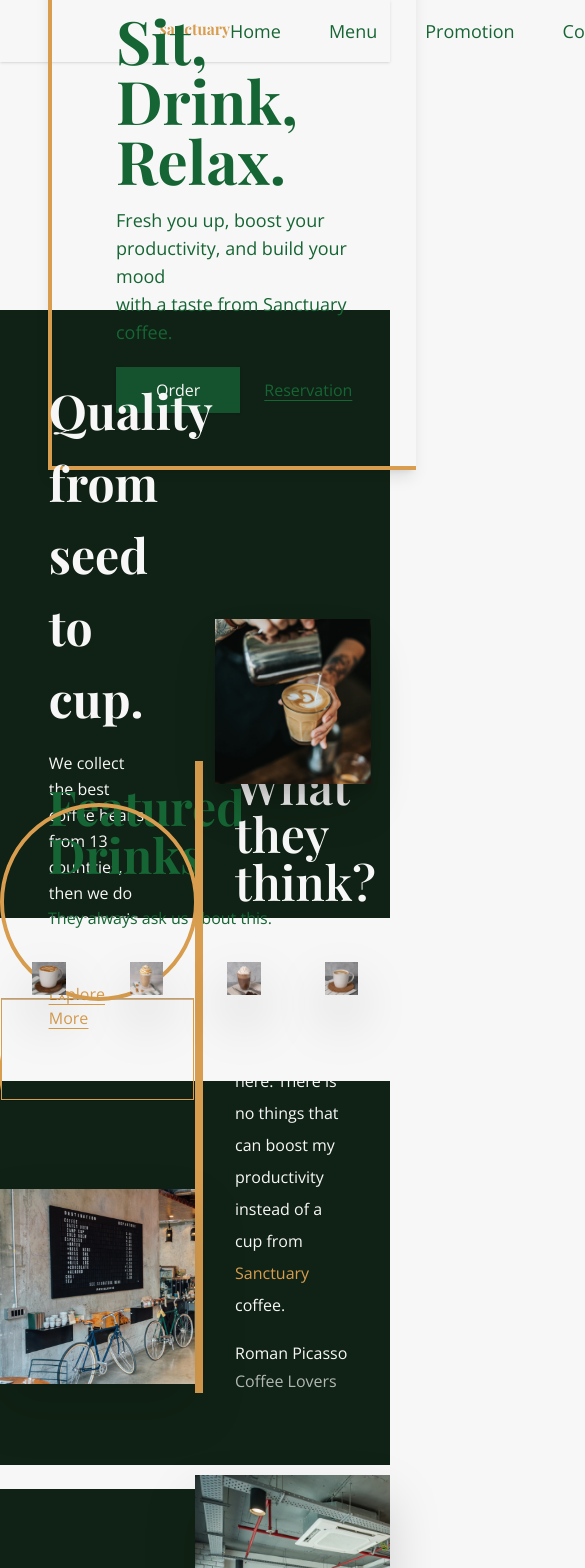
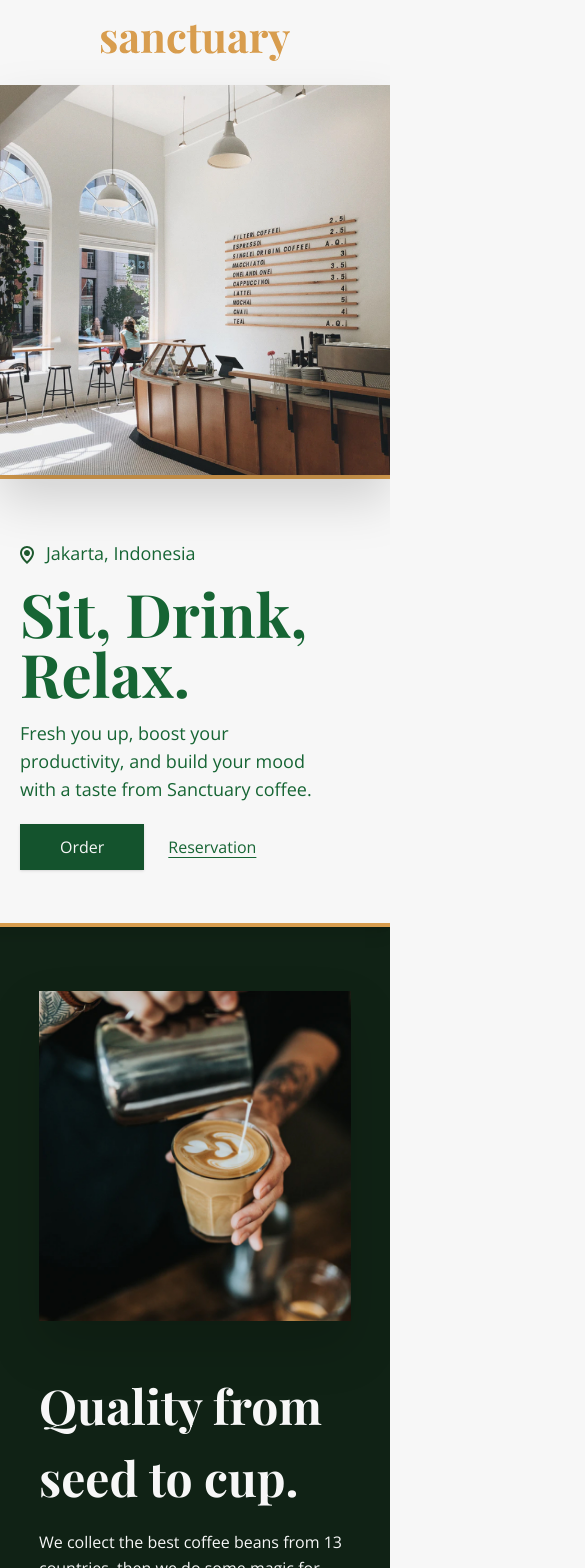
Before and after one commit to donnydevanda/sanctuary, a React (Create React App) app: page / in a window 390 px wide. Shown: the top 1568 px of the page, 585 px wide, since content can reach past the window. Built offline with nearby package versions, Linux system fonts and the light colour scheme.

Commit message:
Home - Responsive

```diff
--- a/src/App.jsx
+++ b/src/App.jsx
@@ -15,8 +15,8 @@
       <Info />
       <Featured />
       <Review />
-      <Facility />
-      <Footer />
+      {/* <Facility />
+      <Footer /> */}
     </>
   );
 }
--- a/src/components/Featured.jsx
+++ b/src/components/Featured.jsx
@@ -3,30 +3,40 @@
 
 export default function Featured() {
   return (
-    <div className="container mx-auto -mt-8">
-      <img src="./square-featured.svg" alt="" className="w-1/2" />
-      <h1 className="text-5xl text-green-800 font-bold font-serif px-12 -mt-80">
-        Featured Drinks
-      </h1>
-      <p className="text-green-800 px-12 mt-7">
-        They always ask us about this.
-      </p>
-      <div className="flex mt-8 z-10">
-        <div className="basis-1/4">
+    <div className="container mx-auto mt-12 md:-mt-8">
+      <div className="w-3/4 mx-auto md:w-full">
+        <img
+          src="./square-featured.svg"
+          alt=""
+          className="invisible md:visible md:w-1/2"
+        />
+        <h1 className="text-5xl text-green-800 font-bold font-serif -mt-24 md:-mt-80 md:px-12">
+          Featured Drinks
+        </h1>
+        <p className="text-green-800 mt-4 md:px-12 md:mt-7">
+          They always ask us about this.
+        </p>
+      </div>
+      <div className="flex flex-col mt-4 md:flex-row md:mt-8">
+        <div className="basis-1/4 mt-4 md:mt-0">
           <Image url="./img-drink-1.jpg" name="Kopi" />
         </div>
-        <div className="basis-1/4">
+        <div className="basis-1/4 mt-4 md:mt-0">
           <Image url="./img-drink-2.jpg" name="Kopi" />
         </div>
-        <div className="basis-1/4">
+        <div className="basis-1/4 mt-4 md:mt-0">
           <Image url="./img-drink-3.jpg" name="Kopi" />
         </div>
-        <div className="basis-1/4">
+        <div className="basis-1/4 mt-4 md:mt-0">
           <Image url="./img-drink-4.jpg" name="Kopi" />
         </div>
       </div>
-      <div className="flex justify-end -mt-48 mr-48 z-0">
-        <img src="./circle-featured.svg" alt="" />
+      <div className="flex justify-end -mt-64">
+        <img
+          src="./circle-featured.svg"
+          alt=""
+          className="invisible md:visible md:w-1/2 md:px-48"
+        />
       </div>
     </div>
   );
--- a/src/components/Hero.jsx
+++ b/src/components/Hero.jsx
@@ -2,12 +2,12 @@
 
 export default function Hero() {
   return (
-    <div className="flex items-center mx-auto mt-16 h-full">
-      <div className="basis-1/2 ml-24">
+    <div className="flex flex-col items-center mx-auto md:flex-row md:mt-16">
+      <div className="basis-1/2 md:ml-24">
         <img src="./img-hero.jpg" alt="" className="mx-auto drop-shadow-2xl" />
       </div>
       <div className="basis-1/2">
-        <div className="bg-transparent border-l-4 border-t-4 border-b-4 border-gold p-16 shadow-lg -mt-56 -ml-12">
+        <div className="bg-transparent shadow-lg border-l-4 border-y-4 border-gold p-16 md:-mt-56 -ml-12">
           <div className="flex items-center">
             <img src="./ic-location.svg" alt="" />
             <p className="text-lg text-green-800 ml-3 -mt-1">
--- a/src/components/Info.jsx
+++ b/src/components/Info.jsx
@@ -3,26 +3,26 @@
 export default function Info() {
   return (
     <>
-      <div className="bg-green-dark h-96 w-full -mt-40"></div>
-      <div className="bg-green-dark h-96 w-full -mt-40"></div>
-      <div className="container mx-auto flex items-center -mt-96">
-        <div className="basis-1/2 -mt-40">
-          <h1 className="text-white text-5xl leading-normal font-serif font-bold w-1/2 mx-auto">
+      <div className="bg-green-dark h-96 w-full md:-mt-40" />
+      <div className="bg-green-dark h-96 w-full md:-mt-40" />
+      <div className="container mx-auto flex flex-col md:flex-row items-center -mt-96">
+        <div className="basis-1/2 order-2 mt-12 md:order-1 md:-mt-40">
+          <h1 className="text-white text-5xl leading-normal font-serif font-bold mx-auto w-4/5 md:w-1/2">
             Quality from seed to cup.
           </h1>
-          <p className="text-white w-1/2 mx-auto mt-4 leading-relaxed">
+          <p className="text-white mx-auto mt-4 leading-relaxed w-4/5 md:w-1/2">
             We collect the best coffee beans from 13 countries, then we do some
             magic for your cup.
           </p>
-          <p className="text-gold underline underline-offset-4 w-1/2 mt-6 mx-auto">
+          <p className="text-gold underline underline-offset-4 w-4/5 mt-6 mx-auto md:w-1/2">
             <a href="/">Explore More</a>
           </p>
         </div>
-        <div className="basis-1/2 -mt-40">
+        <div className="basis-1/2 order-1 -mt-80 md:order-2 md:basis-1/2 md:-mt-40">
           <img
             src="./img-info.jpg"
             alt=""
-            className="w-4/5 mx-auto shadow-2xl drop-shadow-xl"
+            className="w-4/5 mx-auto drop-shadow-2xl"
           />
         </div>
       </div>
--- a/src/components/Review.jsx
+++ b/src/components/Review.jsx
@@ -2,23 +2,23 @@
 
 export default function Review() {
   return (
-    <div className="my-20">
-      <div className="z-0 container bg-green-dark h-96 mx-auto"></div>
-      <div className="container flex justify-center items-center mx-auto -mt-96">
-        <div className="basis-1/2 -mt-24">
+    <>
+      <div className="container bg-green-dark h-0 mx-auto md:mt-20 md:h-96" />
+      <div className="container flex flex-col justify-center items-center mx-auto -mt-8 md:flex-row md:-mt-96">
+        <div className="basis-1/2 md:-mt-24">
           <img
             src="./img-review.jpg"
             alt=""
-            className="z-50 drop-shadow-2xl mx-auto"
+            className="drop-shadow-2xl mx-auto"
           />
           <img
             src="./circle-review.svg"
             alt=""
-            className="-mt-96 -ml-36 w-3/4"
+            className="invisible h-0 -ml-36 w-3/4 md:visible md:h-full md:-mt-96"
           />
         </div>
-        <div className="basis-1/2 -mt-80 border-l-8 border-gold">
-          <div className="ml-8">
+        <div className="basis-1/2 bg-green-dark border-l-8 border-gold md:-mt-80">
+          <div className="ml-8 my-12">
             <h2 className="text-5xl text-white font-serif font-semibold">
               What they think?
             </h2>
@@ -34,6 +34,6 @@
           </div>
         </div>
       </div>
-    </div>
+    </>
   );
 }
--- a/src/components/parts/Navbar.jsx
+++ b/src/components/parts/Navbar.jsx
@@ -3,9 +3,9 @@
 export default function Navbar() {
   return (
     <nav className="bg-white shadow">
-      <div className="container flex justify-between items-center mx-auto px-40">
-        <img src="./logo.svg" alt="" className="h-30 py-6" />
-        <ul className="flex space-x-12">
+      <div className="container flex justify-between items-center md:px-40">
+        <img src="./logo.svg" alt="" className="mx-auto py-6 md:h-30" />
+        <ul className="hidden md:flex md:space-x-12">
           <li>
             <a
               href="/"
```
